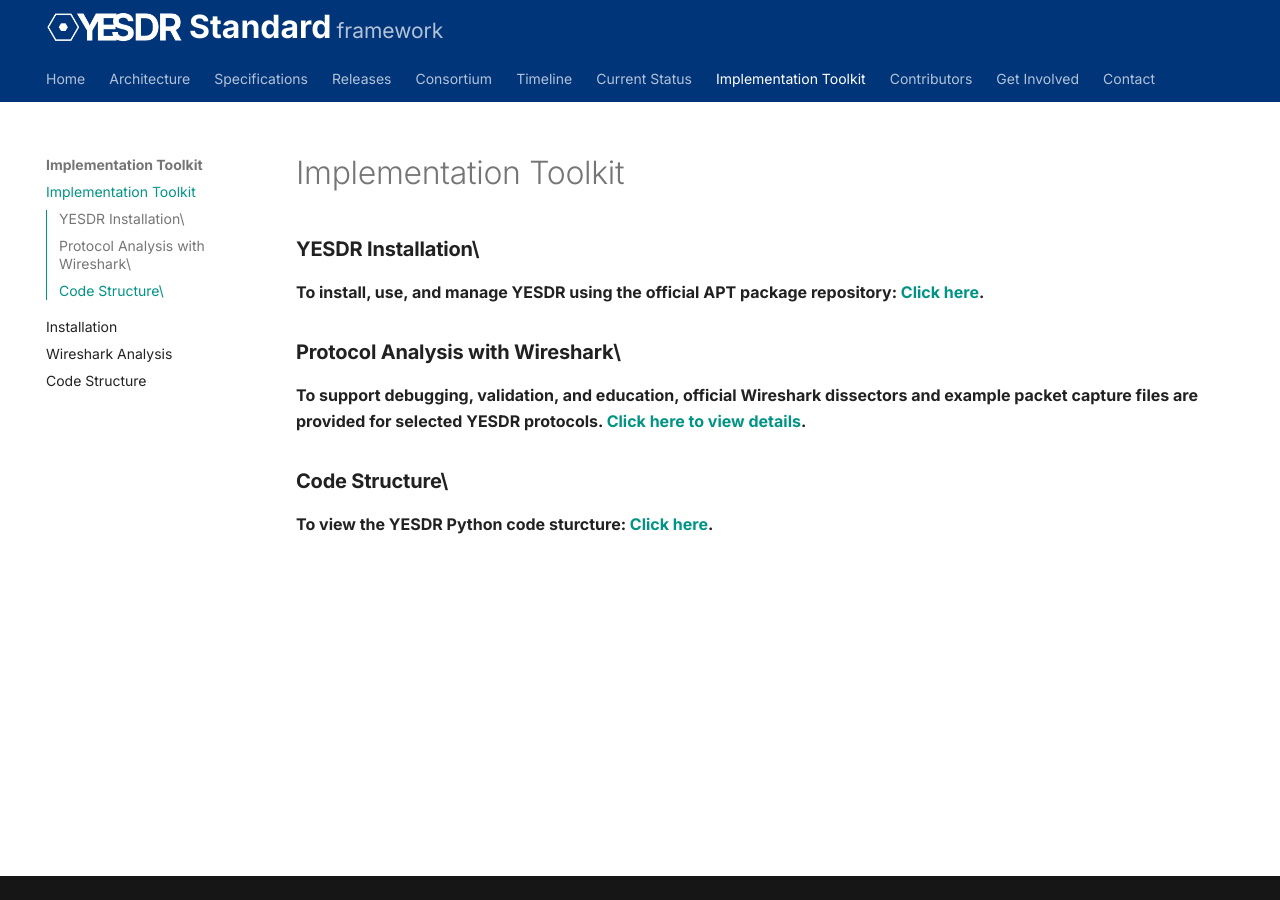
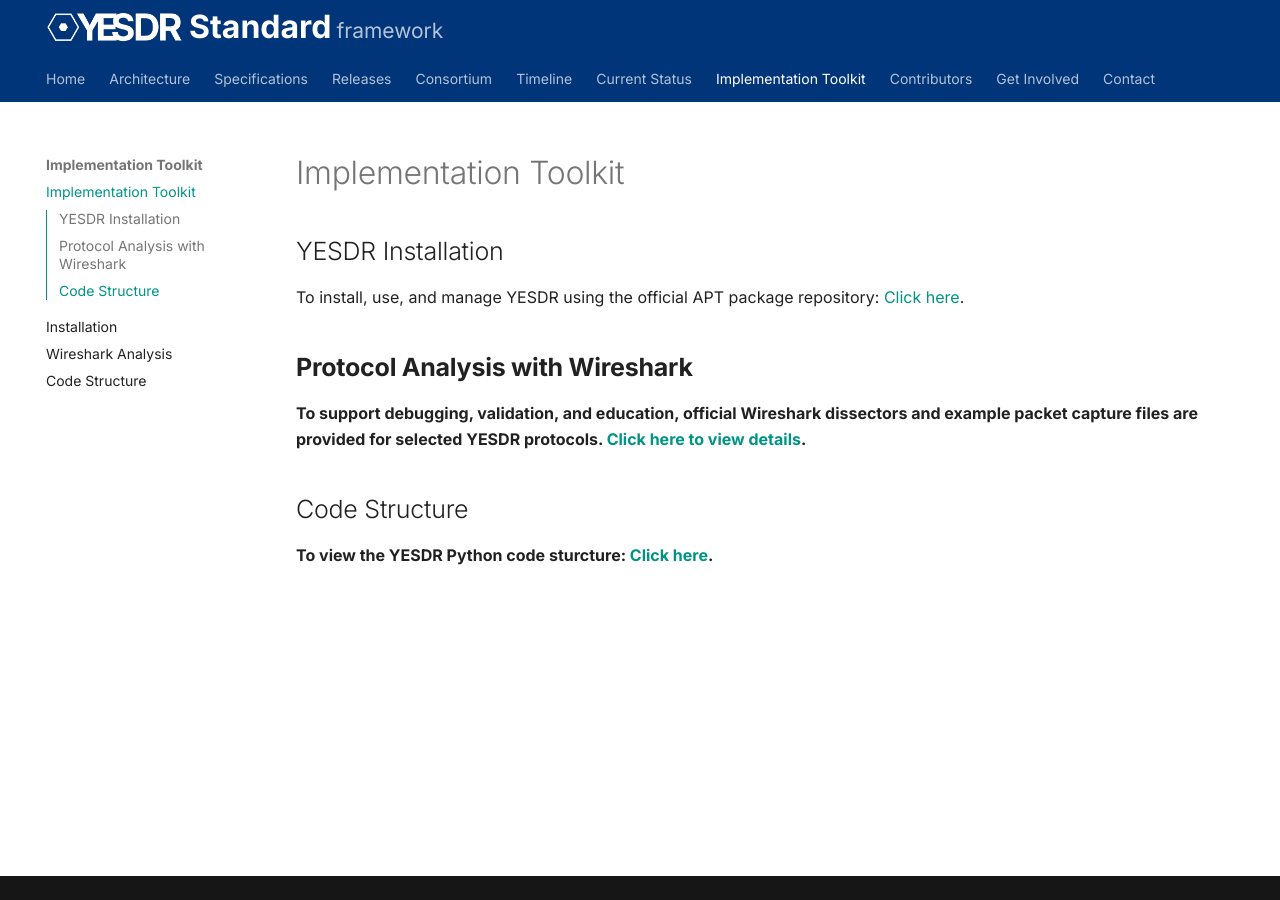
Before and after one commit to chandharlabs/yesdr-standard, an MkDocs documentation site: the page built from docs/implementations/index.md, in a window 1280 px wide. Built offline with MkDocs 1.6.1 and Material for MkDocs 9.7.7, drawn with Linux system fonts in a browser that asks for light colours.

```diff
--- a/docs/implementations/index.md
+++ b/docs/implementations/index.md
@@ -1,14 +1,14 @@
 
-### <strong>YESDR Installation\<strong>
+## YESDR Installation
 
 To install, use, and manage YESDR using the official APT package repository: [Click here](Installation.md).
 
-### <strong>Protocol Analysis with Wireshark\<strong>
+## <strong>Protocol Analysis with Wireshark
 
 To support debugging, validation, and education, official
 Wireshark dissectors and example packet capture files are provided for selected
 YESDR protocols. [Click here to view details](protocol-tools.md).
 
-### <strong>Code Structure\<strong>
+## Code Structure
 
 To view the YESDR Python code sturcture: [Click here](codestructure.md).
```
